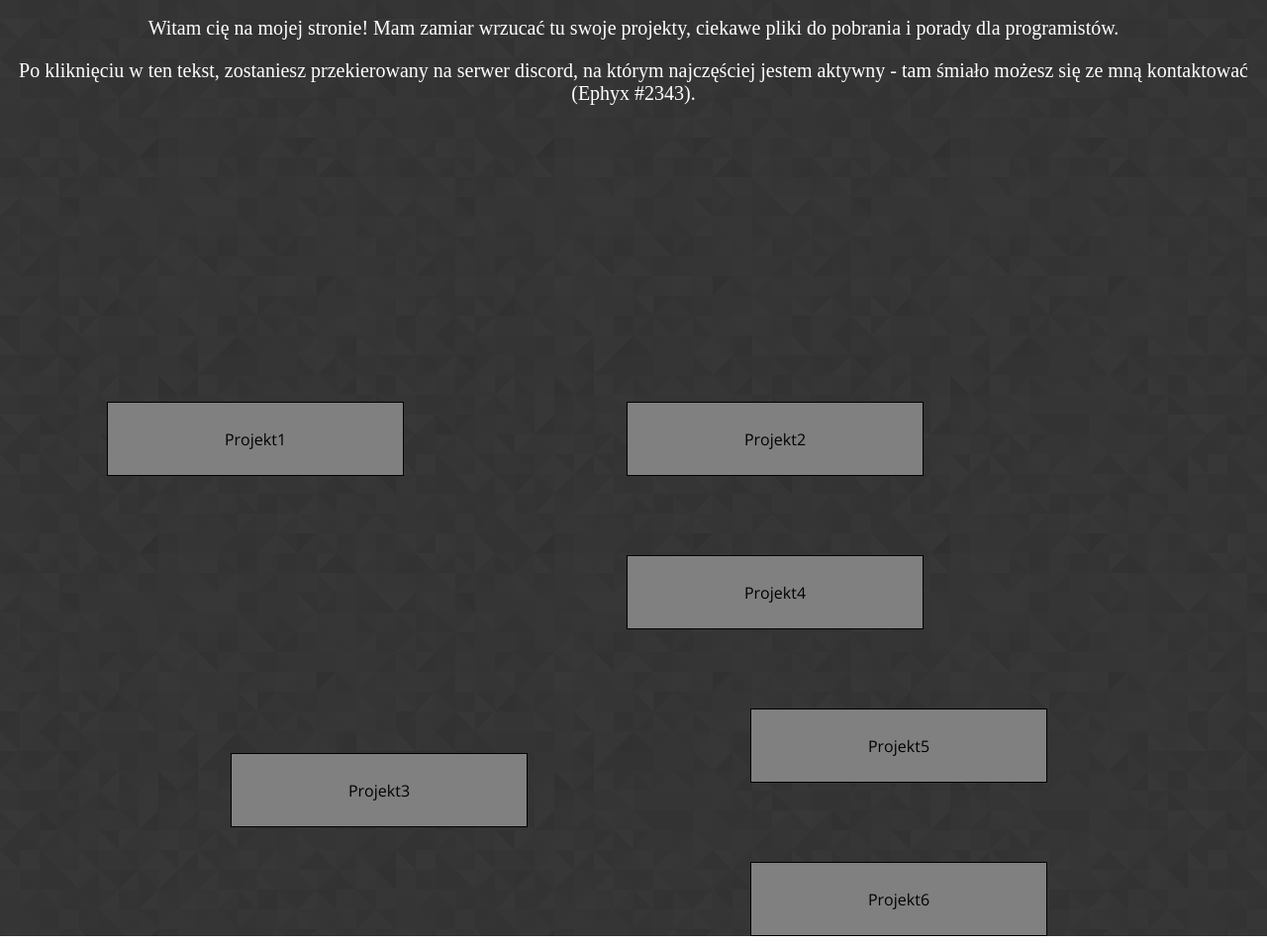
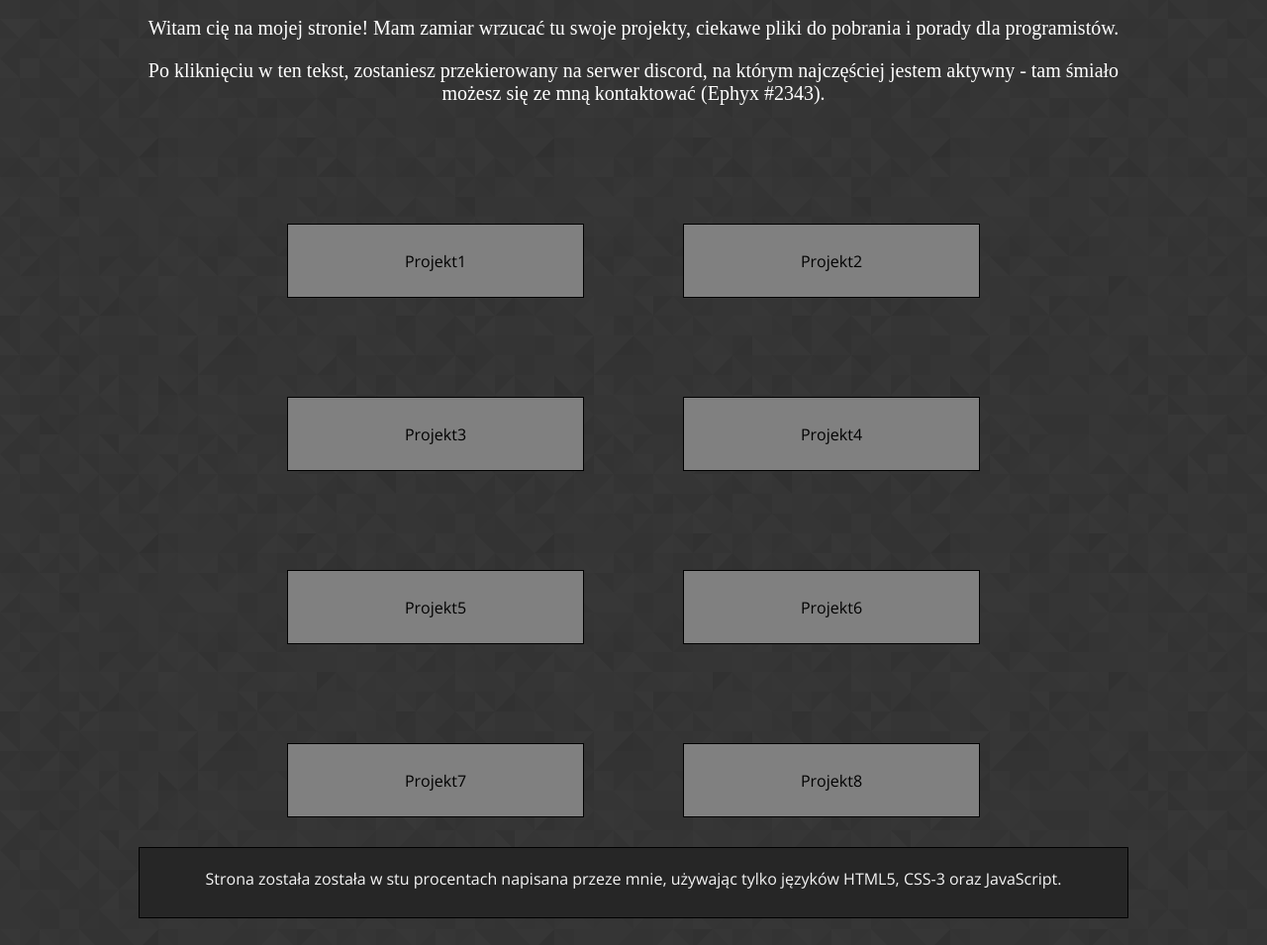
Before and after one commit to 3phyx/3phyx.github.io, a plain HTML site: page index.html in a window 1280 px wide. Shown: the part 61-1016 px from the top of the page at 99% size. Drawn offline with nearby package versions, Linux system fonts and the light colour scheme.

Commit message:
Initial commit

```diff
--- a/index.html
+++ b/index.html
@@ -14,10 +14,11 @@
         <script src="zegarek.js"></script>
     </head>
     <body>
-        <div id="logo">
+        <div id="content">
+            <div id="logo">
             <a href="index.html" id="napis1" target="_self">Moja strona internetowa</a>
-        </div>
-        <div id="main">
+            </div>
+            <div id="main">
             <p class="tp">Witam cię na mojej stronie! Mam zamiar wrzucać tu swoje projekty, ciekawe pliki do pobrania i porady dla programistów. </p>
             <a href="https://discord.gg/tf35K6M3H" id="link1" target="_blank"><p class="tp">Po kliknięciu w ten tekst, zostaniesz przekierowany na serwer discord, na którym najczęściej jestem aktywny - tam śmiało możesz się ze mną kontaktować (Ephyx #2343).</p></a>
             <a href="index.html"><button id="btn1">Projekt1</button></a>
@@ -26,6 +27,15 @@
             <a href="index.html"><button id="btn4">Projekt4</button></a>
             <a href="index.html"><button id="btn5">Projekt5</button></a>
             <a href="index.html"><button id="btn6">Projekt6</button></a>
+            <a href="index.html"><button id="btn7">Projekt7</button></a>
+            <a href="index.html"><button id="btn8">Projekt8</button></a>
+
+            </div>
+            <div id="clear">
+            </div>
+            <div id="footer">
+                Strona została została w stu procentach napisana przeze mnie, używając tylko języków HTML5, CSS-3 oraz JavaScript.
+            </div>
         </div>
     </body>
 </html>
--- a/style.css
+++ b/style.css
@@ -1,5 +1,12 @@
     body {
         background-image: url("img/tlo.png");
+    }
+
+    #content {
+        height: 1000px;
+        width: 1000px;
+        margin-left: auto;
+        margin-right: auto;
     }
 
     #logo {
@@ -29,8 +36,8 @@
     }
 
     #btn1 {
-        margin-left: 100px;
-        margin-top: 280px;
+        margin-top: 100px;
+        margin-left: 150px;
         height: 75px;
         width: 300px;
         background-color: gray;
@@ -51,6 +58,9 @@
     }
 
     #btn2 {
+        margin-top: 100px;
+        margin-left: 100px;
+        margin-right: 150px;
         height: 75px;
         width: 300px;
         background-color: gray;
@@ -62,8 +72,6 @@
         transition: 0.6s;
         font-family: 'Open Sans', sans-serif;
         float: left;
-        margin-top: 280px;
-        margin-left: 225px;
     }
 
     #btn2:hover {
@@ -73,6 +81,8 @@
     }
 
     #btn3 {
+        margin-left: 150px;
+        margin-top: 100px;
         height: 75px;
         width: 300px;
         background-color: gray;
@@ -84,8 +94,6 @@
         transition: 0.6s;
         font-family: 'Open Sans', sans-serif;
         float: left;
-        margin-top: 280px;
-        margin-left: 225px;
     }
 
     #btn3:hover {
@@ -95,6 +103,8 @@
     }
 
     #btn4 {
+        margin-left: 100px;
+        margin-top: 100px;
         height: 75px;
         width: 300px;
         background-color: gray;
@@ -106,8 +116,6 @@
         transition: 0.6s;
         font-family: 'Open Sans', sans-serif;
         float: left;
-        margin-top: 80px;
-        margin-left: 100px;
     }
 
     #btn4:hover {
@@ -117,6 +125,8 @@
     }
 
     #btn5 {
+        margin-left: 150px;
+        margin-top: 100px;
         height: 75px;
         width: 300px;
         background-color: gray;
@@ -128,8 +138,6 @@
         transition: 0.6s;
         font-family: 'Open Sans', sans-serif;
         float: left;
-        margin-top: 80px;
-        margin-left: 225px;
     }
 
     #btn5:hover {
@@ -139,6 +147,8 @@
     }
 
     #btn6 {
+        margin-left: 100px;
+        margin-top: 100px;
         height: 75px;
         width: 300px;
         background-color: gray;
@@ -150,12 +160,53 @@
         transition: 0.6s;
         font-family: 'Open Sans', sans-serif;
         float: left;
-        margin-top: 80px;
-        margin-left: 225px;
-        margin-right: 100px;
     }
 
     #btn6:hover {
+        background-color: darkred;
+        color: white;
+        cursor: pointer;
+    }
+
+    #btn7 {
+        margin-left: 150px;
+        margin-top: 100px;
+        height: 75px;
+        width: 300px;
+        background-color: gray;
+        border: 1px solid black;
+        color: black;
+        padding: 16px 32px;
+        text-align: center;
+        font-size: 16px;
+        transition: 0.6s;
+        font-family: 'Open Sans', sans-serif;
+        float: left;
+    }
+
+    #btn7:hover {
+        background-color: darkred;
+        color: white;
+        cursor: pointer;
+    }
+
+    #btn8 {
+        margin-left: 100px;
+        margin-top: 100px;
+        height: 75px;
+        width: 300px;
+        background-color: gray;
+        border: 1px solid black;
+        color: black;
+        padding: 16px 32px;
+        text-align: center;
+        font-size: 16px;
+        transition: 0.6s;
+        font-family: 'Open Sans', sans-serif;
+        float: left;
+    }
+
+    #btn8:hover {
         background-color: darkred;
         color: white;
         cursor: pointer;
@@ -173,7 +224,18 @@
         text-decoration: none;
     }
 
-    #link1:hover {
-        color: darkred;
-        text-decoration: none;
+    #clear {
+        clear: both;
     }
+
+    #footer {
+        height: 30px;
+        width: auto;
+        color: whitesmoke;
+        font-family: 'Open Sans', sans-serif;
+        padding: 20px;
+        text-align: center;
+        border: 1px solid black;
+        margin-top: 30px;
+        background-color: rgb(38, 38, 38);
+    }
```
